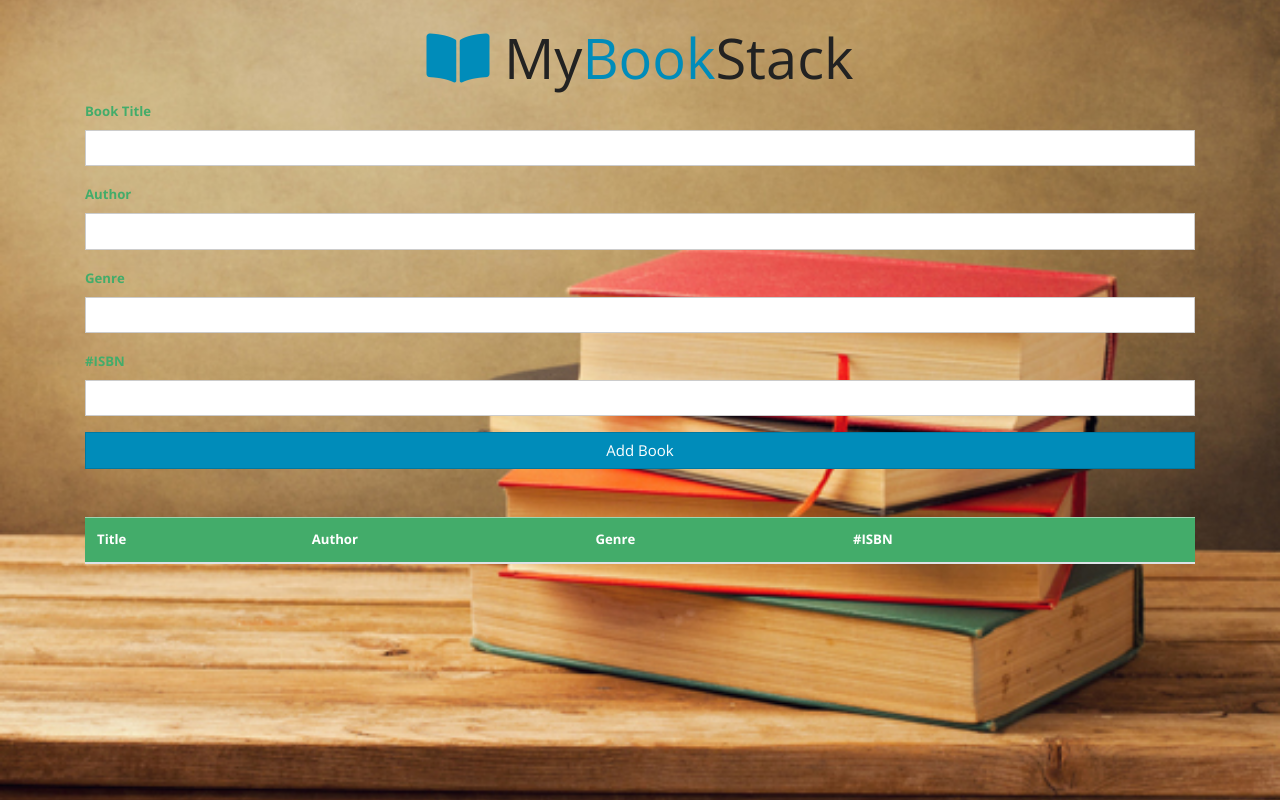
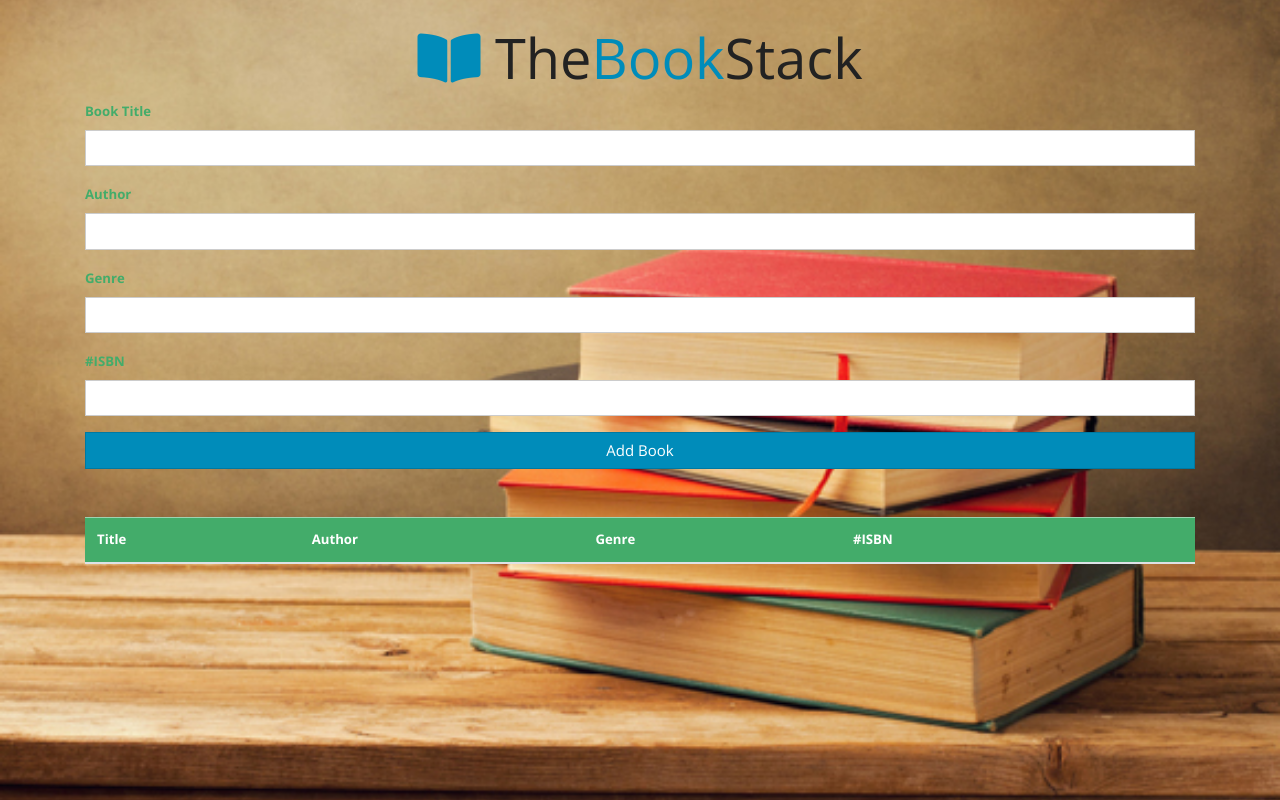
Before and after one commit to RitikaJain8818/BookStack, a plain HTML site: page index.html in a window 1280 px wide. Drawn offline with nearby package versions, Linux system fonts and the light colour scheme.

Commit message:
index file updated

```diff
--- a/index.html
+++ b/index.html
@@ -7,14 +7,14 @@
     <link rel="stylesheet" href="style.css"/>
     <link rel="stylesheet" href="https://use.fontawesome.com/releases/v5.6.3/css/all.css" integrity="sha384-UHRtZLI+pbxtHCWp1t77Bi1L4ZtiqrqD80Kn4Z8NTSRyMA2Fd33n5dQ8lWUE00s/" crossorigin="anonymous">
     <link rel="stylesheet" href="https://bootswatch.com/4/yeti/bootstrap.min.css"/>
-    <title>MyBookStack</title>
+    <title>TheBookStack</title>
 </head>
 <body>
     <!--<img src="3.jpg" alt="Book Stack" width="100%" position="absolute" top="0" left="0"/>-->
     <div class="container mt-4">
         <h1 class="display-4 text-center">
             <i class="fas fa-book-open text-primary"></i>
-            My<span class="text-primary">Book</span>Stack</h1>
+            The<span class="text-primary">Book</span>Stack</h1>
             <form id="book-form">
                 <div class="form-group">
                     <label for="title" class="text-success"><strong>Book Title</strong></label>
```
